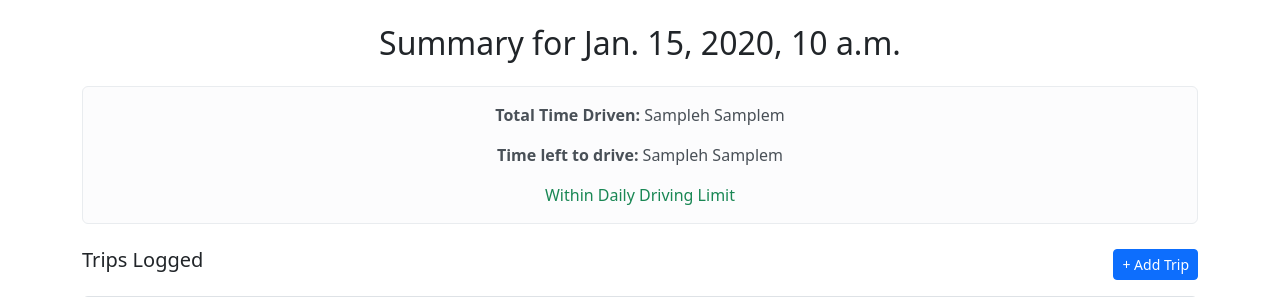
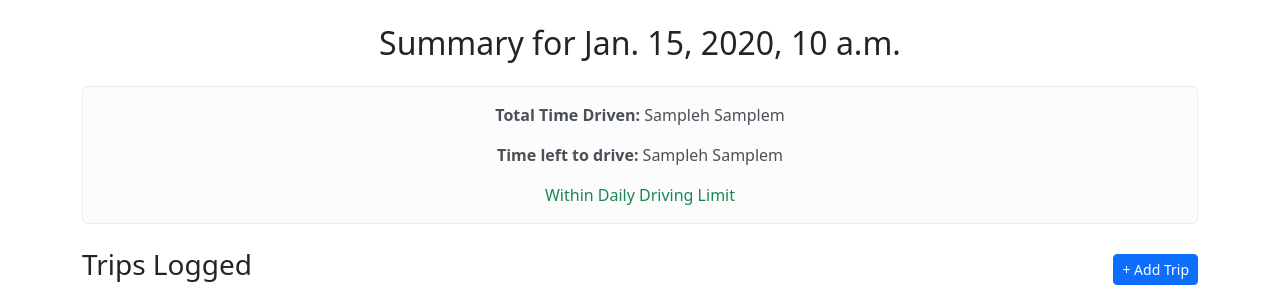
Before and after one commit to TheRealMcCall/daily_driver_log, a Django app: template logger/templates/logger/day_summary.html in a window 1280 px wide. Shown: the part 56-353 px from the top of the page. Run offline with Django 5.2, Linux system fonts and the light colour scheme; tables that the repository leaves empty hold one stand-in row (values such as "Sample post"); the template is opened without the code that fills it: values that come from a table or form of the project are taken from there, most other values are stand-ins (such as "Sample title", 1, 10 or a date in 2020); data that the repository does not hold is empty.

Commit message:
Refactor: Change tags from h5 to h3 for better semantics

```diff
--- a/logger/templates/logger/dashboard.html
+++ b/logger/templates/logger/dashboard.html
@@ -5,7 +5,7 @@
 
   {% if today_log %}
   <div class="alert alert-info mt-4 text-center">
-    <h5 class="mb-2">Today’s Summary ({{ today_log.start_date }}):</h5>
+    <h3 class="mb-2">Today’s Summary ({{ today_log.start_date }}):</h3>
     {% with today_log.total_hours_and_minutes as time %}
     <p>
       <strong>{{ time.0 }}h {{ time.1 }}m</strong> driven —
--- a/logger/templates/logger/day_summary.html
+++ b/logger/templates/logger/day_summary.html
@@ -20,7 +20,7 @@
   </div>
 
   <div class="d-flex justify-content-between align-items-center mt-4">
-    <h5>Trips Logged</h5>
+    <h3>Trips Logged</h3>
     <a href="{% url 'trip_form' daylog.id %}" class="btn btn-sm btn-primary">+ Add Trip</a>
   </div>
 
--- a/logger/views.py
+++ b/logger/views.py
@@ -6,6 +6,7 @@ from django.contrib import messages
 from django.utils.timezone import now
 from django.core.serializers.json import DjangoJSONEncoder
 import json
+
 
 # To render the home page
 def home(request):
```
